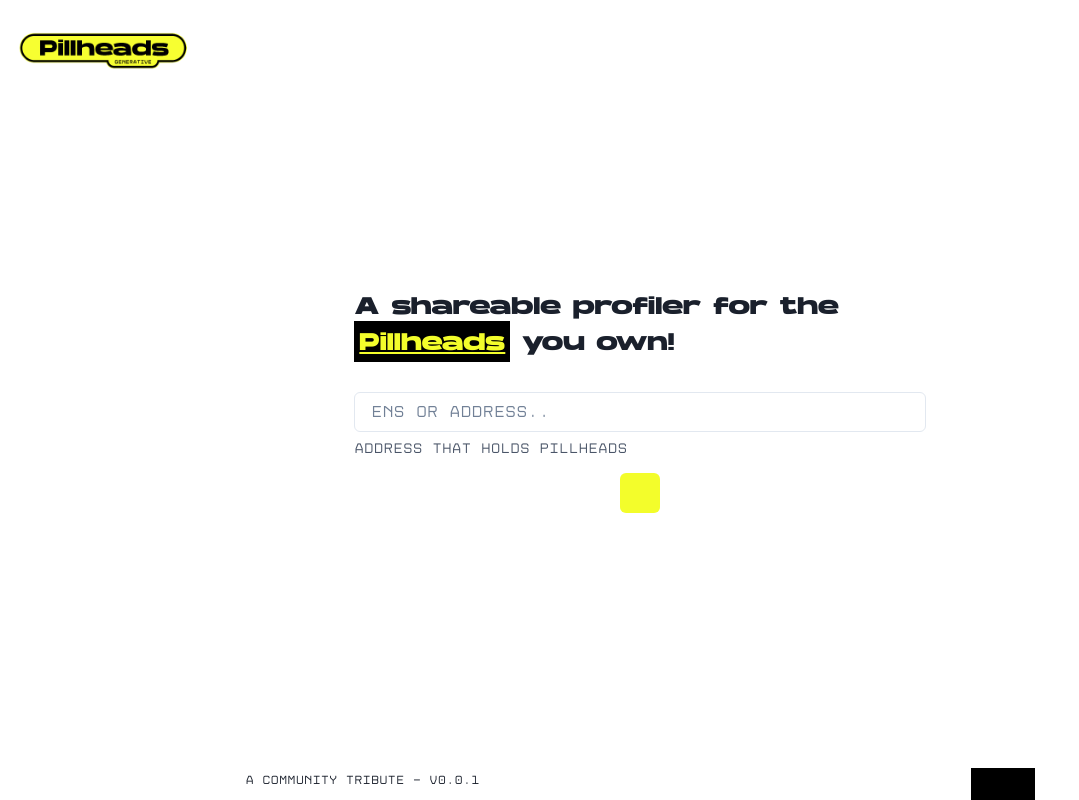
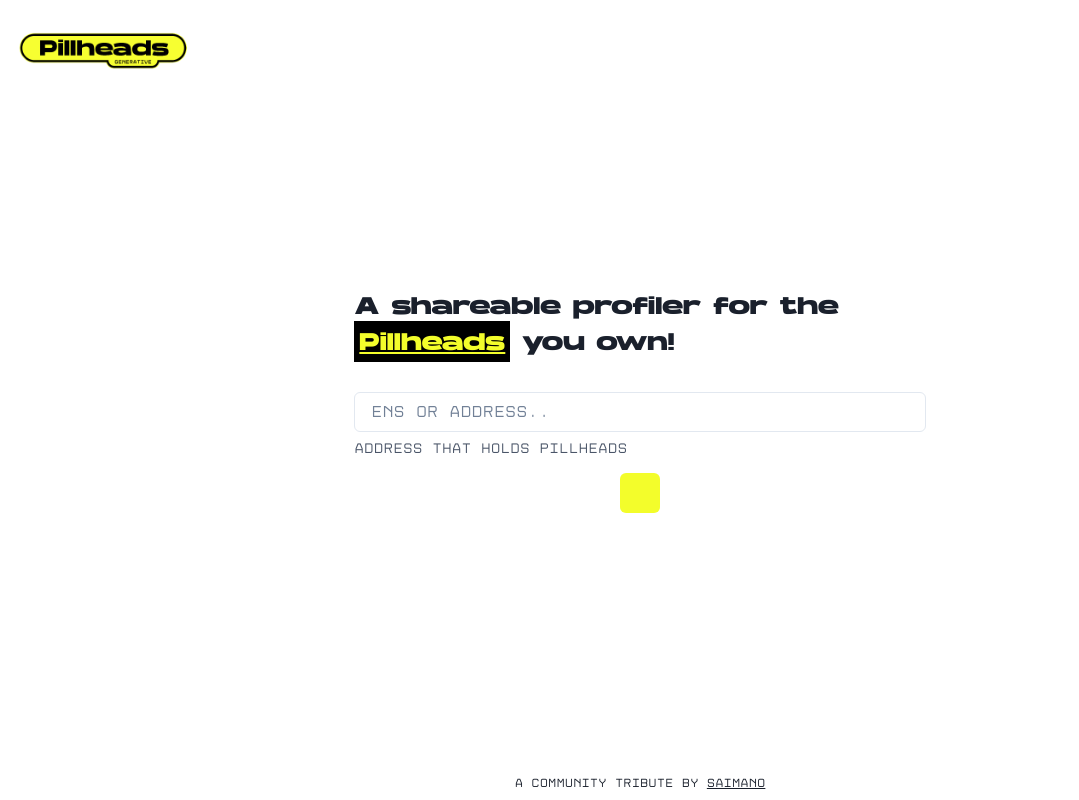
Before and after one commit to manolingam/pillheads-collector, a Next.js app: page / in a window 1280 px wide. Shown: the whole page, without its empty margins (0-1079 px from the left). Built offline with nearby package versions, Linux system fonts and the light colour scheme; no server answers; some icons are missing.

Commit message:
tiny image & footer tweaks

```diff
--- a/next.config.js
+++ b/next.config.js
@@ -2,6 +2,9 @@
 const nextConfig = {
   reactStrictMode: true,
   swcMinify: true,
-}
+  images: {
+    domains: ['arweave.net']
+  }
+};
 
-module.exports = nextConfig
+module.exports = nextConfig;
--- a/shared/Footer.jsx
+++ b/shared/Footer.jsx
@@ -7,28 +7,35 @@
   return (
     <Flex
       w='100%'
-      justifyContent='space-around'
-      alignItems='baseline'
+      direction='column-reverse'
+      alignItems='center'
       position='absolute'
-      bottom='0'
+      bottom='.5rem'
     >
       <Text fontFamily={theme.fonts.disketMono} fontSize='12px'>
-        A community tribute - v0.0.1
+        A community tribute by{' '}
+        <ChakraLink
+          isExternal
+          href='https://twitter.com/saimano1996'
+          textDecoration='underline'
+        >
+          Saimano
+        </ChakraLink>
       </Text>
-      <Flex direction='row' bg='black' p='1rem' alignItems='center'>
+      <Flex direction='row' p='1rem' alignItems='center'>
         <ChakraLink
           href={PILLHEADS_TWITTER}
           isExternal
           fontSize='16px'
-          color={theme.colors.brand.yellowOne}
-          mr='2rem'
+          color='black'
+          mr='1rem'
         >
           <i className='fa-brands fa-twitter'></i>
         </ChakraLink>
         <ChakraLink
           href={PILLHEADS_DISCORD}
           isExternal
-          color={theme.colors.brand.yellowOne}
+          color='black'
           fontSize='16px'
         >
           <i className='fa-brands fa-discord'></i>
```
Also changed, not shown: views/Profile.jsx (+7 -3 lines).
